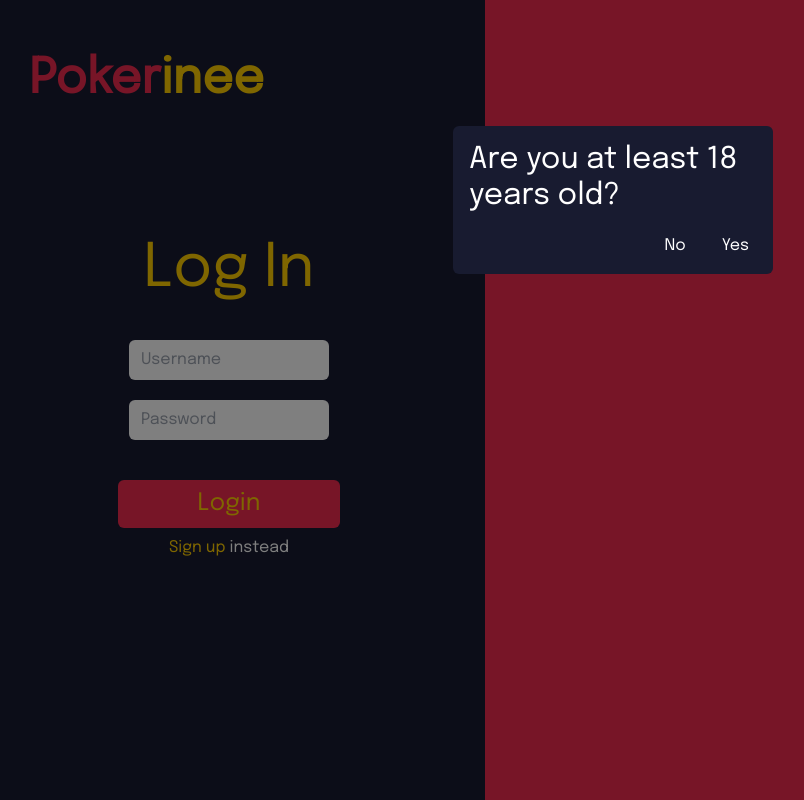
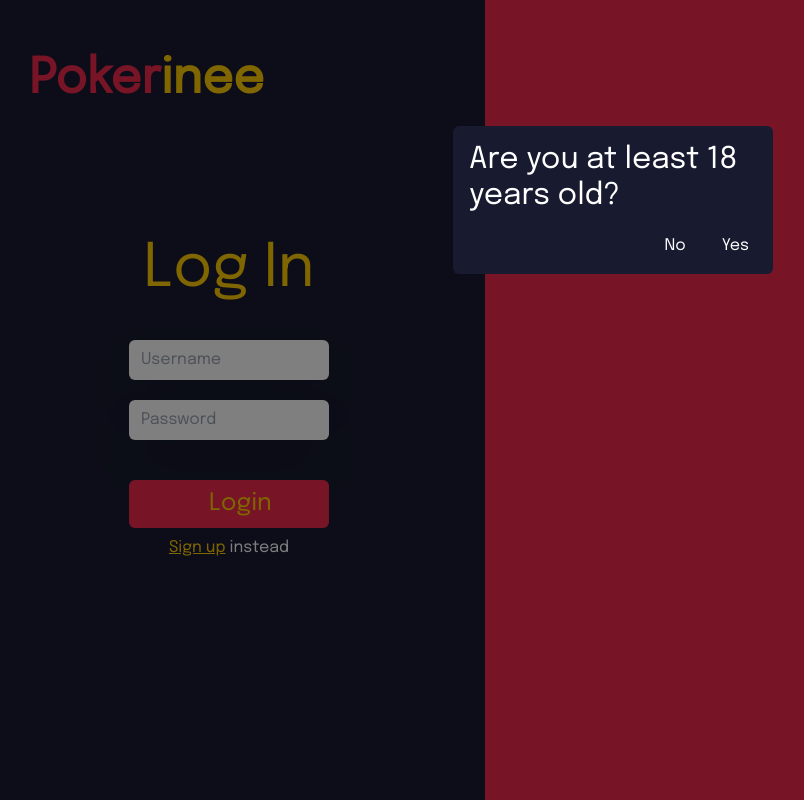
Before and after one commit to kalempster/pokerini, a React (Vite) app in the folder react-frontend/: page /login in a window 1280 px wide. Shown: the whole page, without its empty margins (27-831 px from the left). Built offline with nearby package versions, Linux system fonts and the light colour scheme; no server answers.

Commit message:
Remove package lock and adjust login

```diff
--- a/react-frontend/src/pages/LogIn.tsx
+++ b/react-frontend/src/pages/LogIn.tsx
@@ -3,7 +3,7 @@ import { Link } from "@tanstack/react-router";
 export default function LogIn() {
     return (
         <div className="flex h-[100lvh] items-center justify-center">
-            <div className="flex min-h-[100lvh] w-2/5 flex-col px-14">
+            <div className="flex min-h-[100lvh] w-full flex-col px-5 md:w-2/5 md:px-14">
                 <div className=" absolute z-0 flex h-[var(--header-height)] flex-row items-end justify-between bg-background">
                     <Link to="/" className="text-5xl font-semibold">
                         <span className="text-secondary">Poker</span>
@@ -11,26 +11,28 @@ export default function LogIn() {
                     </Link>
                 </div>
                 <div className="flex min-h-[100lvh] items-center justify-center pt-[var(--header-height)] text-white tall:pt-0 ">
-                    <div className="flex w-1/2 flex-col items-center justify-center gap-10 ">
+                    <div className="flex w-full flex-col items-center justify-center gap-10 lg:w-3/4 xl:w-1/2 ">
                         <div className="text-6xl text-primary">Log In</div>
                         <div className="flex w-full flex-col gap-5">
                             <input
                                 type="text"
                                 placeholder="Username"
-                                className="flex items-center justify-center rounded-md px-3 py-2 text-black"
+                                className="flex items-center justify-center rounded-md px-3 py-2 text-black shadow-2xl outline-none"
                             />
                             <input
                                 type="password"
                                 placeholder="Password"
-                                className="flex items-center justify-center rounded-md px-3 py-2 text-black"
+                                className="flex items-center justify-center rounded-md px-3 py-2 text-black shadow-2xl outline-none"
                             />
                         </div>
-                        <div className="flex flex-col justify-center gap-2">
-                            <button className="rounded-md bg-secondary px-20 py-2 text-2xl text-primary">
+                        <div className="flex w-full flex-col items-center justify-center gap-2">
+                            <button className="w-fit rounded-md bg-secondary py-2 px-20 text-2xl text-primary lg:w-full xl:px-20">
                                 Login
                             </button>
                             <div className="flex justify-center whitespace-pre-wrap">
-                                <Link to="/register" className="text-primary">
+                                <Link
+                                    to="/register"
+                                    className="text-primary underline">
                                     Sign up
                                 </Link>
                                 <span> instead</span>
@@ -39,7 +41,7 @@ export default function LogIn() {
                     </div>
                 </div>
             </div>
-            <div className="min-h-full w-3/5 bg-secondary"></div>
+            <div className="hidden min-h-full w-3/5 bg-secondary md:flex"></div>
         </div>
     );
 }
```
Also changed, not shown: 1 other file (tests, documents, lock files or other folders).
